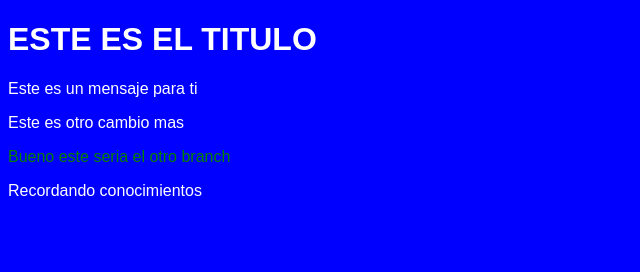
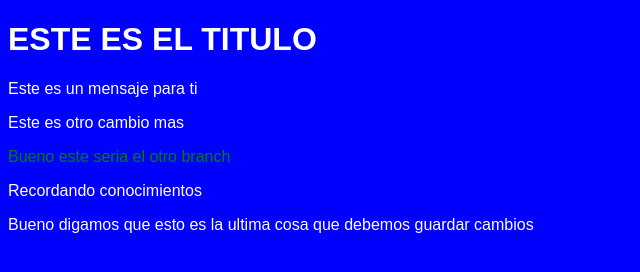
Before and after one commit to krary/Trabajando-VSC, a plain HTML site: page index.html in a window 1280 px wide. Shown: the whole page, without its empty margins (0-640 px from the left). Drawn offline with Linux system fonts and the light colour scheme.

Commit message:
ESte es otro cambio

```diff
--- a/index.html
+++ b/index.html
@@ -9,5 +9,6 @@ Este es un mensaje para ti
 <p>Este es otro cambio mas</p>
 <p style="color:green;">Bueno este seria el otro branch</p>
   <p>Recordando conocimientos</p>
+  <p>Bueno digamos que esto es la ultima cosa que debemos guardar cambios</p>
 </body>
 </html>
```
